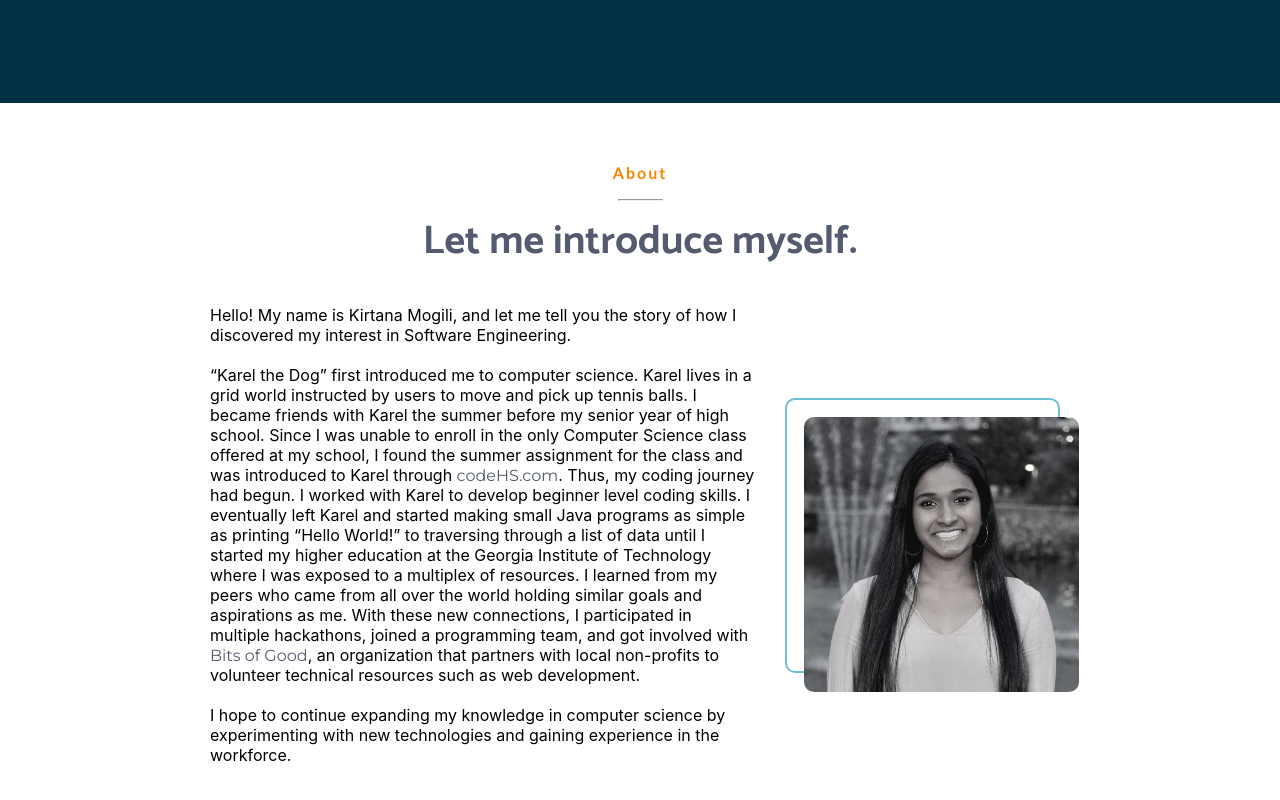
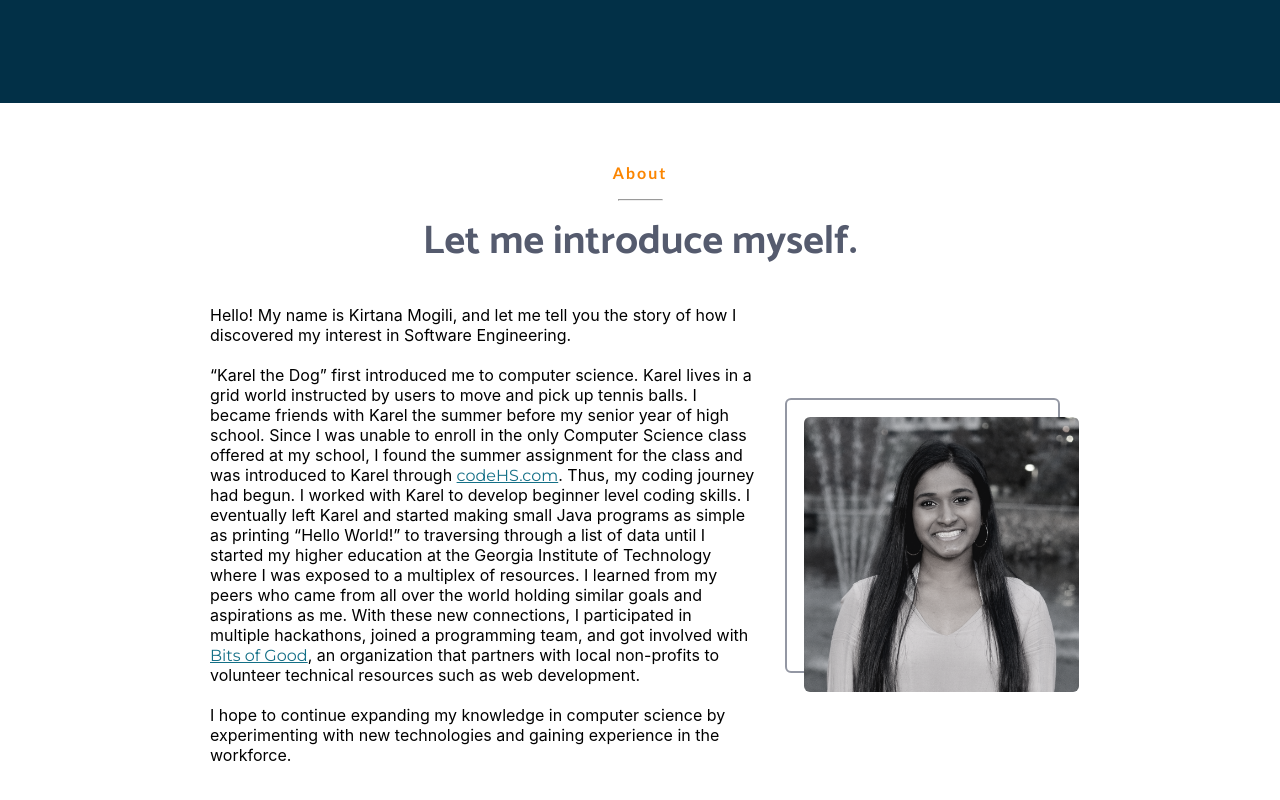
Before and after one commit to kirtanamogili/web, a React (Create React App) app: page / in a window 1280 px wide. Shown: the part 484-1284 px from the top of the page. Built offline with nearby package versions, Linux system fonts and the light colour scheme.

Commit message:
Additional modifications

```diff
--- a/src/App.css
+++ b/src/App.css
@@ -93,10 +93,10 @@
 .frame {
   width: 275px;
   height: 275px;
-  border: 2px solid #219dbca6;
+  border: 2px solid #555b6ea1;
   margin: 10px;
   padding: 17px 17px;
-  border-radius: 10px;
+  border-radius: 6px;
   margin-left: 30px;
 }
 
@@ -107,7 +107,7 @@
 
 .profilepic {
   max-width: 275px;
-  border-radius: 10px;
+  border-radius: 6px;
   filter: grayscale(90%);
 }
 
@@ -117,29 +117,24 @@
 }
 
 .weblink:link {
-  color: #555b6e;
-  text-decoration: none;
+  color: #136f86;
+  text-shadow: #023047;
 }
 
 .weblink:hover {
   font-weight: bold;
-  text-decoration: none;
 }
 
 .weblink:visited {
-  color: #555b6e;
-}
-
-.weblink:active {
-  text-decoration: none;
+  color: #136f86;
 }
 
 .header-contact {
   padding-bottom: 20rem;
+  padding-top: 6rem;
   background: #023047;
   text-align: center;
   color: #ffffff !important;
-  padding-top: 6rem;
   overflow: hidden !important;
 }
 
--- a/src/components/pages/Contact.js
+++ b/src/components/pages/Contact.js
@@ -9,7 +9,7 @@
                 <h4>Let's connect.</h4>
                 <div className="contact-body">
                     <body className="text">
-                        I am currently looking for 2021/2022 internship opportunities. Please shoot my an email or connect with me on LinkedIn to start a conversation. I would love to get to know you better and share more about myself!<br></br>
+                        I am currently looking for 2021/2022 internship opportunities. Please shoot me an email or connect with me on LinkedIn to start a conversation. I would love to get to know you better and share more about myself!<br></br>
                         <br></br>
                     </body>
                     <a href="mailto: kirtanamogili@gatech.edu" class="contact">Say Hello!</a>
```
